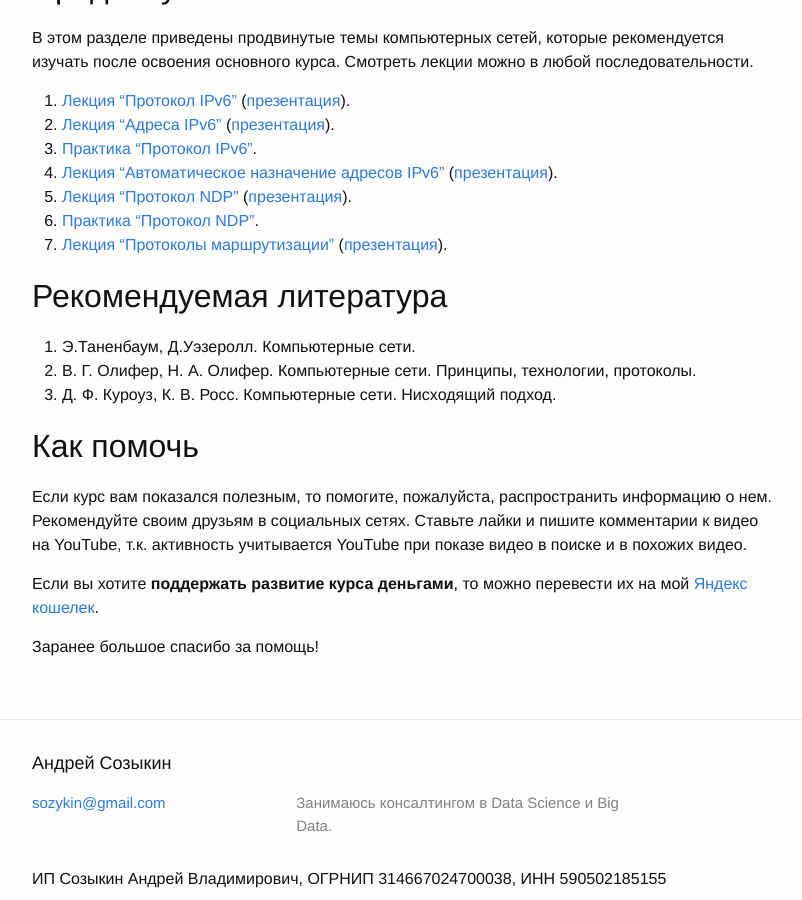
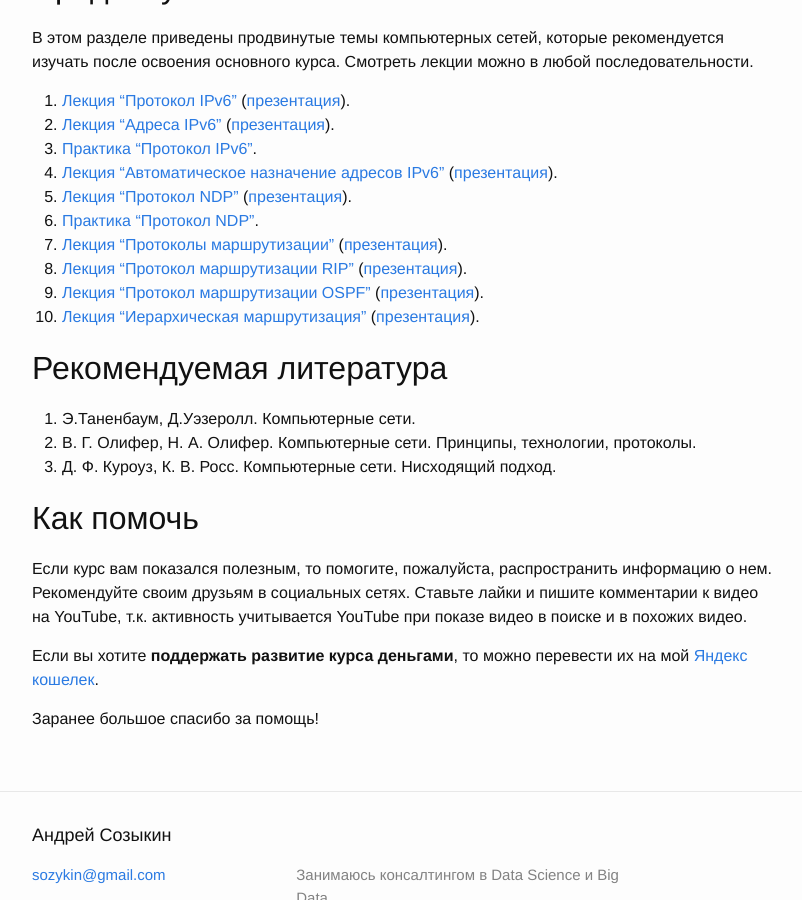
Before and after one commit to sozykin/asozykin.ru, a Jekyll site: the page built from _pages/networks_online.md, in a window 1280 px wide and 900 px high, scrolled down 2790 px. Shown: the whole window, without its empty margins (238-1040 px from the left). Built offline with Jekyll 4.4.1, drawn with Linux system fonts in a browser that asks for light colours; comment, search, counter and statistics services are not loaded.

Commit message:
New lectures about COmputer Networks

```diff
--- a/_pages/networks_online.md
+++ b/_pages/networks_online.md
@@ -123,6 +123,10 @@ permalink: /courses/networks_online
 5. [Лекция "Протокол NDP"](https://youtu.be/e50Xcxeol4E) ([презентация](/assets/pdf/networks/ndp_protocol.pdf)).
 6. [Практика "Протокол NDP"](https://youtu.be/3Gxv7VRa8xQ).
 7. [Лекция "Протоколы маршрутизации"](https://youtu.be/MSg8gx3wnfQ) ([презентация](/assets/pdf/networks/routing_protocols.pdf)).
+7. [Лекция "Протокол маршрутизации RIP"](https://youtu.be/LhvQoTsndRs) ([презентация](/assets/pdf/networks/rip.pdf)).
+7. [Лекция "Протокол маршрутизации OSPF"](https://youtu.be/rDPF5LZiyOw) ([презентация](/assets/pdf/networks/ospf.pdf)).
+7. [Лекция "Иерархическая маршрутизация"](https://youtu.be/InXbCKWw2xo) ([презентация](/assets/pdf/networks/hierarchical_routing.pdf)).
+
 
 ## Рекомендуемая литература
 
```
Also changed, not shown: 3 other files.
